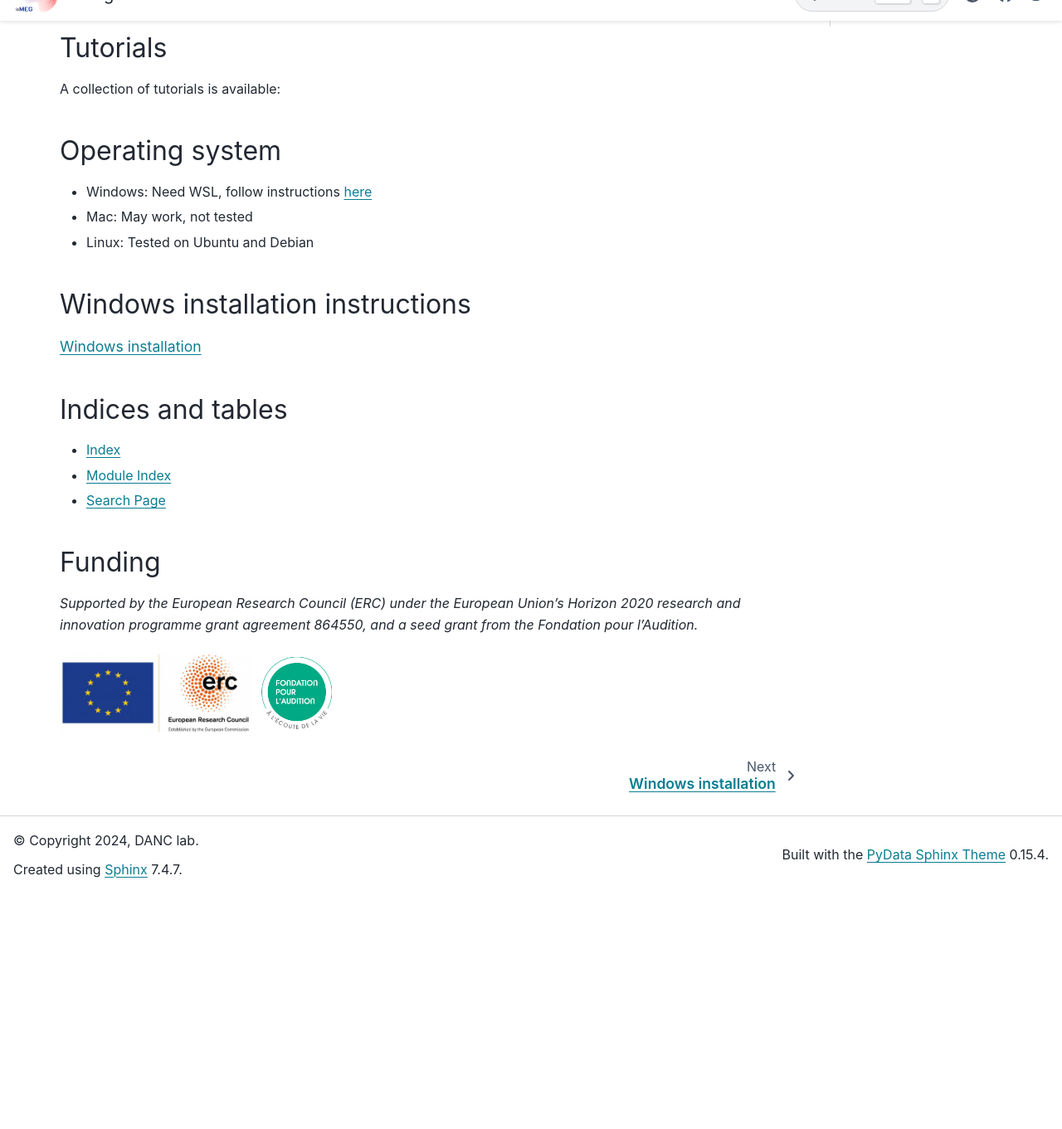
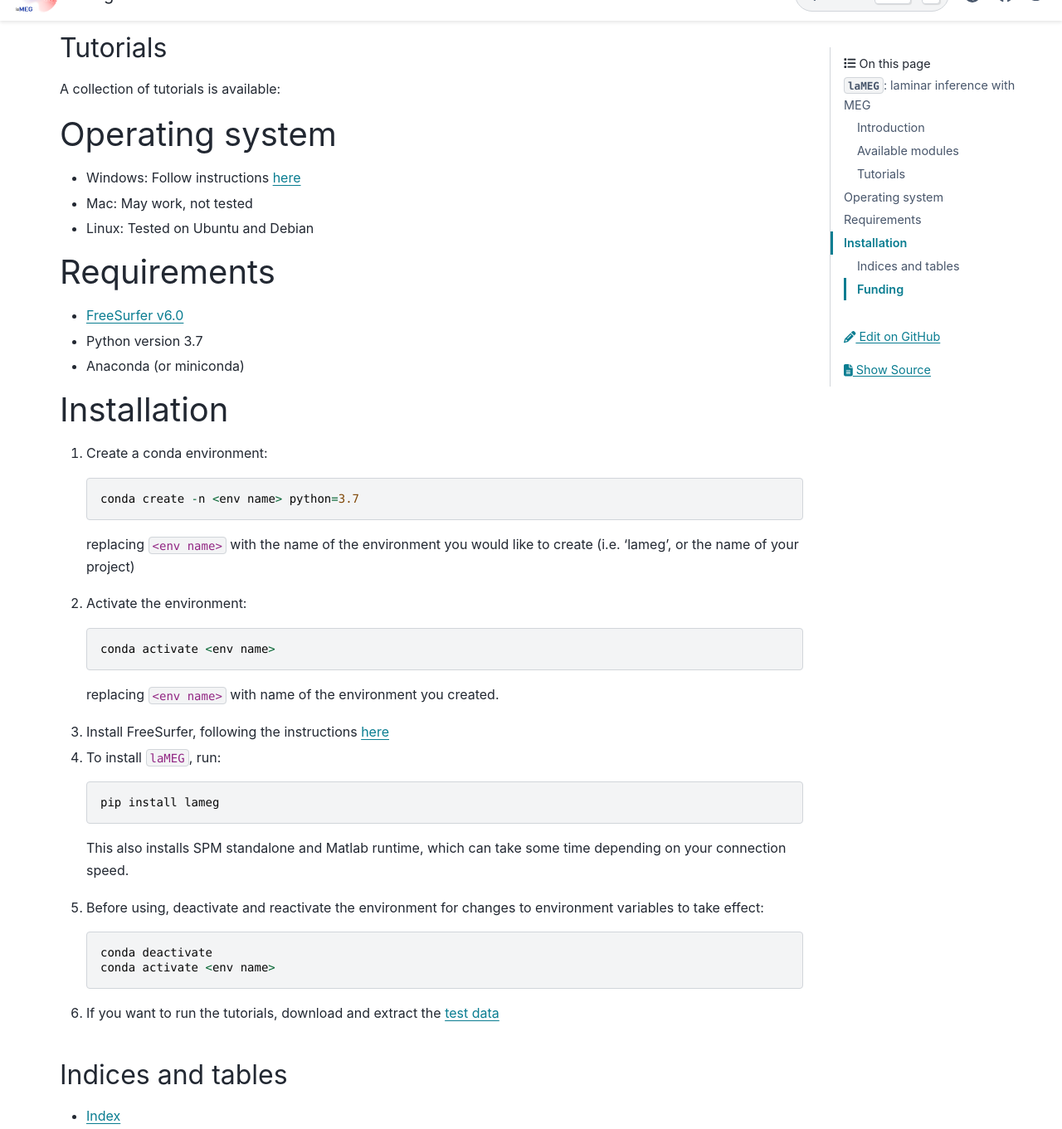
Before and after one commit to danclab/laMEG, a Sphinx documentation site: the page built from docs/index.rst, in a window 1280 px wide and 1400 px high, scrolled down 769 px, cut to the strip 39-1400 px from the top of the window. Shown: the whole strip at 83% size. Built offline with Sphinx 7.4.7 and the PyData theme 0.15.4, drawn with Linux system fonts in a browser that asks for light colours; pages that are not in the unit, such as notebooks, are missing from menus; before the commit the page ends 1885 px from its top, so only the background shows below that; some of the changed text lies outside the part shown.

Commit message:
refactored documentation

```diff
--- a/docs/index.rst
+++ b/docs/index.rst
@@ -42,17 +42,45 @@
    auto_tutorials/index
 
 Operating system
-----------------
-* Windows: Need WSL, follow instructions `here <https://danclab.github.io/laMEG/installation.html>`_
+================
+* Windows: Follow instructions `here <https://danclab.github.io/laMEG/windows_installation.html>`_
 * Mac: May work, not tested
 * Linux: Tested on Ubuntu and Debian
 
-Windows installation instructions
-------------
-.. toctree::
-   :maxdepth: 1
+Requirements
+============
+* `FreeSurfer v6.0 <https://surfer.nmr.mgh.harvard.edu/fswiki/rel6downloads>`_
+* Python version 3.7
+* Anaconda (or miniconda)
 
-   installation
+Installation
+============
+1. Create a conda environment::
+
+       conda create -n <env name> python=3.7
+
+   replacing ``<env name>`` with the name of the environment you would like to create (i.e. 'lameg', or the name of your project)
+
+2. Activate the environment::
+
+       conda activate <env name>
+
+   replacing ``<env name>`` with name of the environment you created.
+
+3. Install FreeSurfer, following the instructions `here <https://danclab.github.io/laMEG/freesurfer_installation.html>`_
+
+4. To install ``laMEG``, run::
+
+       pip install lameg
+
+   This also installs SPM standalone and Matlab runtime, which can take some time depending on your connection speed.
+
+5. Before using, deactivate and reactivate the environment for changes to environment variables to take effect::
+
+       conda deactivate
+       conda activate <env name>
+
+6. If you want to run the tutorials, download and extract the `test data <https://osf.io/mgz9q/download>`_
 
 Indices and tables
 ------------------
```
Also changed, not shown: README.rst (+6 -4 lines), docs/freesurfer_installation.rst (added, +38 -0 lines), docs/installation.rst (deleted, +0 -56 lines), docs/windows_installation.rst (added, +27 -0 lines), freesurfer_instructions.md (added, +33 -0 lines), windows_instructions.md (+6 -36 lines).
